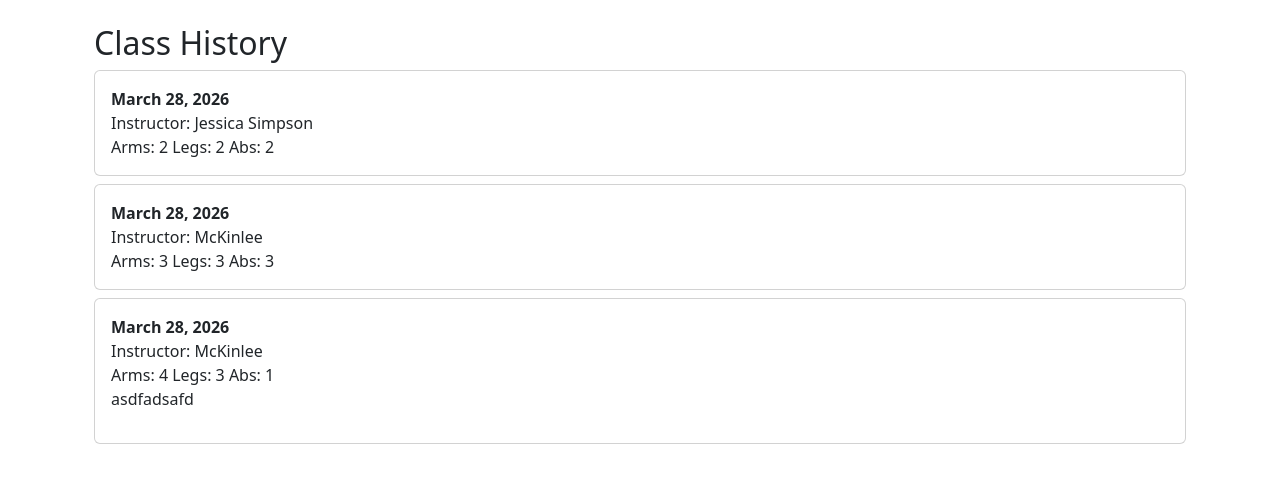
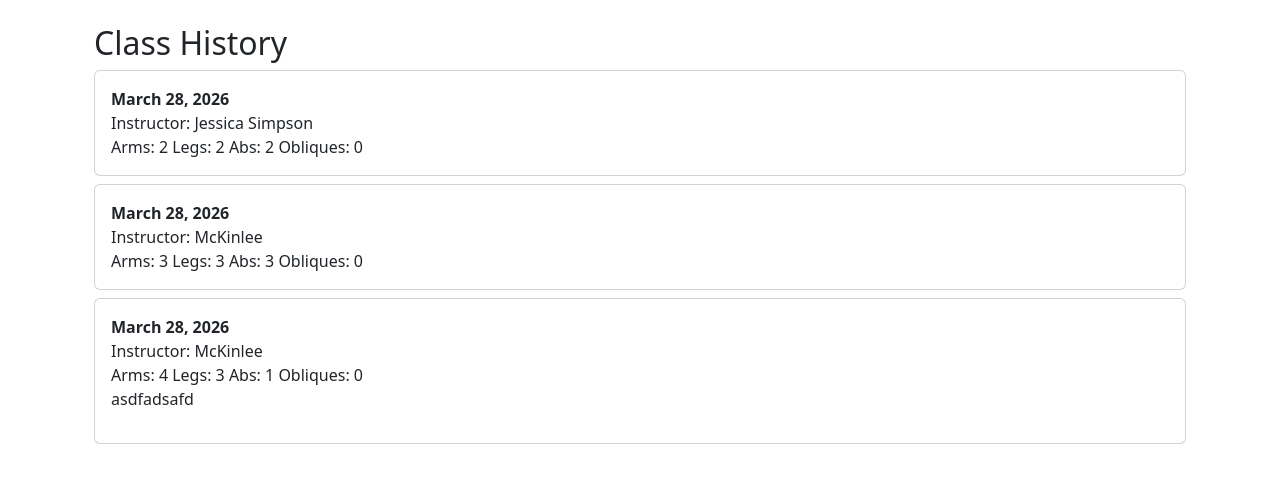
Before and after one commit to bmathews42/pilates_logger, a Django app: page /history/ in a window 1280 px wide. Shown: the part 56-539 px from the top of the page. Run offline with Django 5.2, Linux system fonts and the light colour scheme; data comes from the database, SQL or seed files in the repository.

Commit message:
Update history.html

```diff
--- a/classes/templates/classes/history.html
+++ b/classes/templates/classes/history.html
@@ -16,6 +16,7 @@
                     Arms: {{ c.arms }}
                     Legs: {{ c.legs }}
                     Abs: {{ c.abs }}
+                    Obliques: {{ c.obliques }}
                     {% if c.notes %}
                         <p>{{ c.notes }}</p>
                     {% endif %}
```
